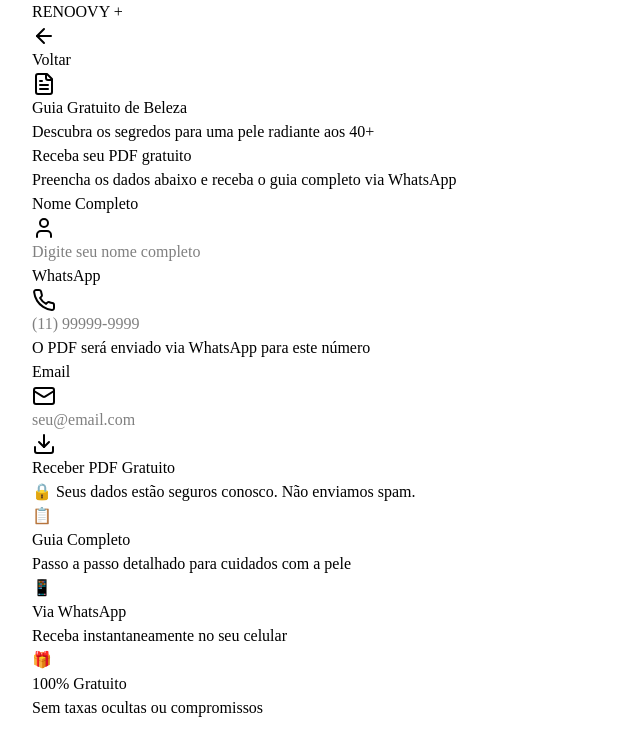
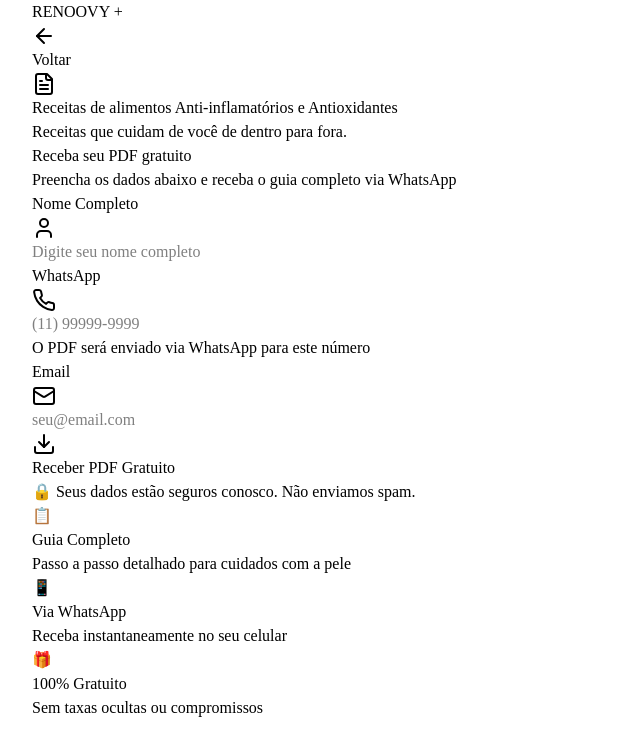
Before and after one commit to Gabrielloopes33/renoovy, a React (Vite) app in the folder client/: page /form in a window 1280 px wide. Shown: the top 756 px of the page, without its empty margins (0-640 px from the left). Built offline with nearby package versions, Linux system fonts and the light colour scheme.

Commit message:
fix: Nome do pdf do formPage

```diff
--- a/client/src/pages/FormPage.tsx
+++ b/client/src/pages/FormPage.tsx
@@ -207,10 +207,10 @@
               </motion.div>
 
               <h1 className="text-3xl font-bold mb-2">
-                Guia Gratuito de Beleza
+                Receitas de alimentos Anti-inflamatórios e Antioxidantes
               </h1>
               <p className="text-purple-100 text-lg">
-                Descubra os segredos para uma pele radiante aos 40+
+                Receitas que cuidam de você de dentro para fora.
               </p>
             </motion.div>
 
```
